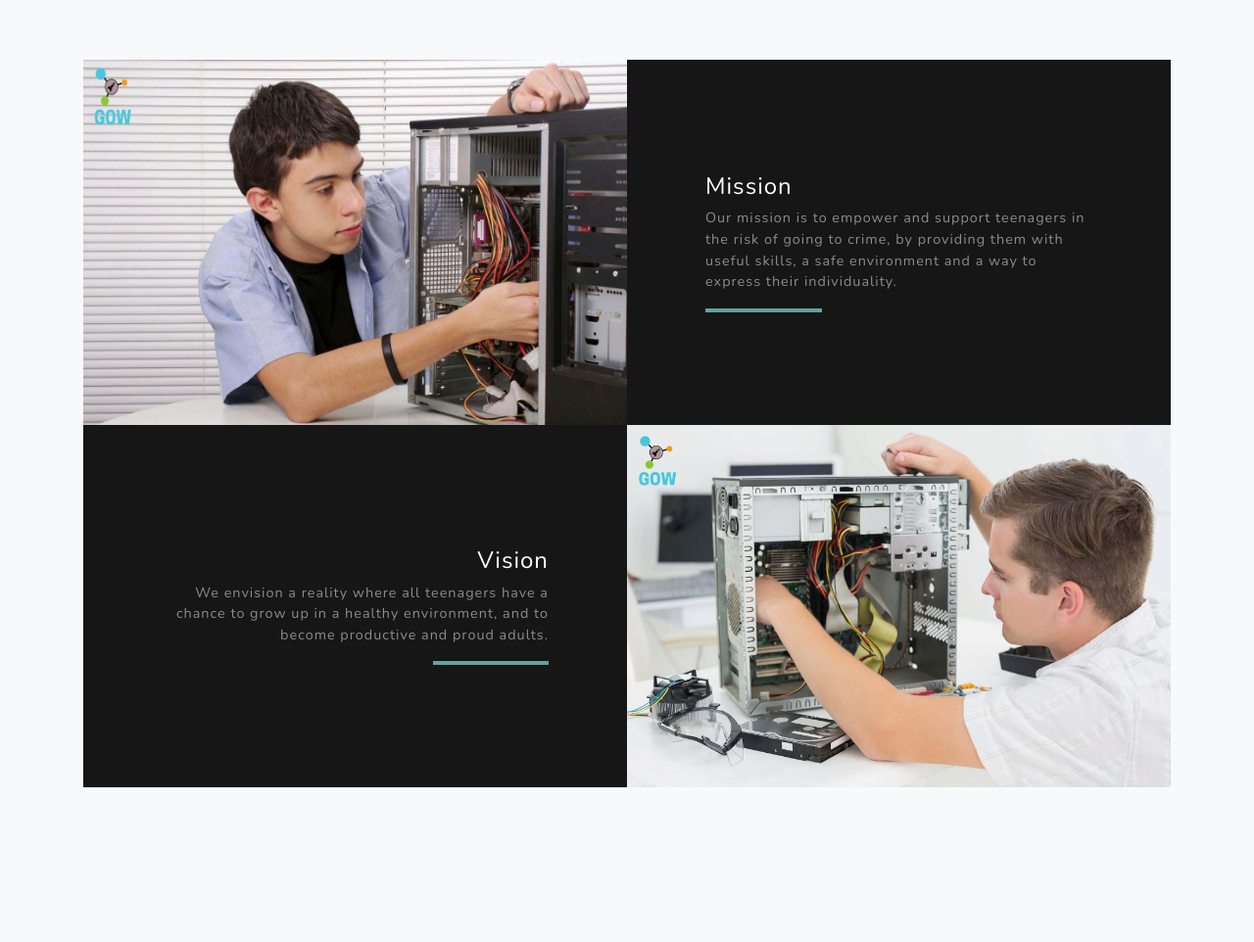
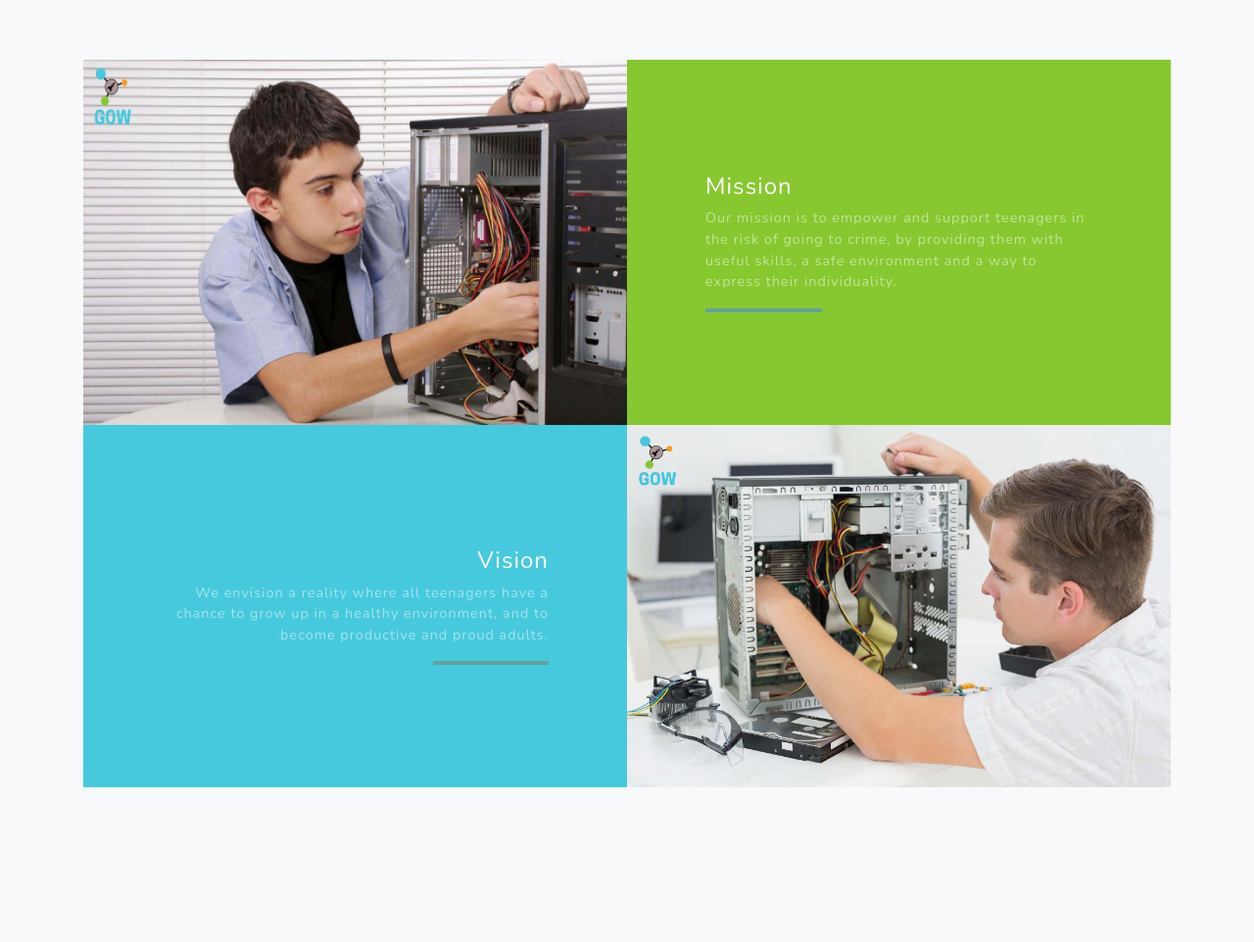
Before and after one commit to itamar19-meet/GOW, a website: page templates/the_website.html in a window 1280 px wide. Shown: the part 2312-3274 px from the top of the page at 98% size. Drawn offline with nearby package versions, Linux system fonts and the light colour scheme; grey boxes are pictures that could not be loaded.

Commit message:
added colors

```diff
--- a/templates/the_website.html
+++ b/templates/the_website.html
@@ -165,7 +165,7 @@
             <img class="img-fluid" src="../static/img/demo-image-01.jpg" alt="" />
           </div>
           <div class="col-lg-6">
-            <div class="bg-black text-center h-100 project">
+            <div class="bg-black text-center h-100 project"style="background-color:#87c830 !important">
               <div class="d-flex h-100">
                 <div
                   class="project-text w-100 my-auto text-center text-lg-left"
@@ -187,14 +187,14 @@
           <div class="col-lg-6">
             <img class="img-fluid" src="../static/img/demo-image-02.jpg" alt="" />
           </div>
-          <div class="col-lg-6 order-lg-first">
-            <div class="bg-black text-center h-100 project">
+          <div class="col-lg-6 order-lg-first" >
+            <div class="bg-black text-center h-100 project" style="background-color:#47c9dd !important">
               <div class="d-flex h-100">
                 <div
-                  class="project-text w-100 my-auto text-center text-lg-right"
+                  class="project-text w-100 my-auto text-center text-lg-right "
                 >
                   <h4 class="text-white">Vision</h4>
-                  <p class="mb-0 text-white-50">
+                  <p class="mb-0 text-white-50" style="">
                     We envision a reality where all teenagers have a chance to grow up in a healthy environment, and to become productive and proud adults.
                   </p>
                   <hr class="d-none d-lg-block mb-0 mr-0" />
```
